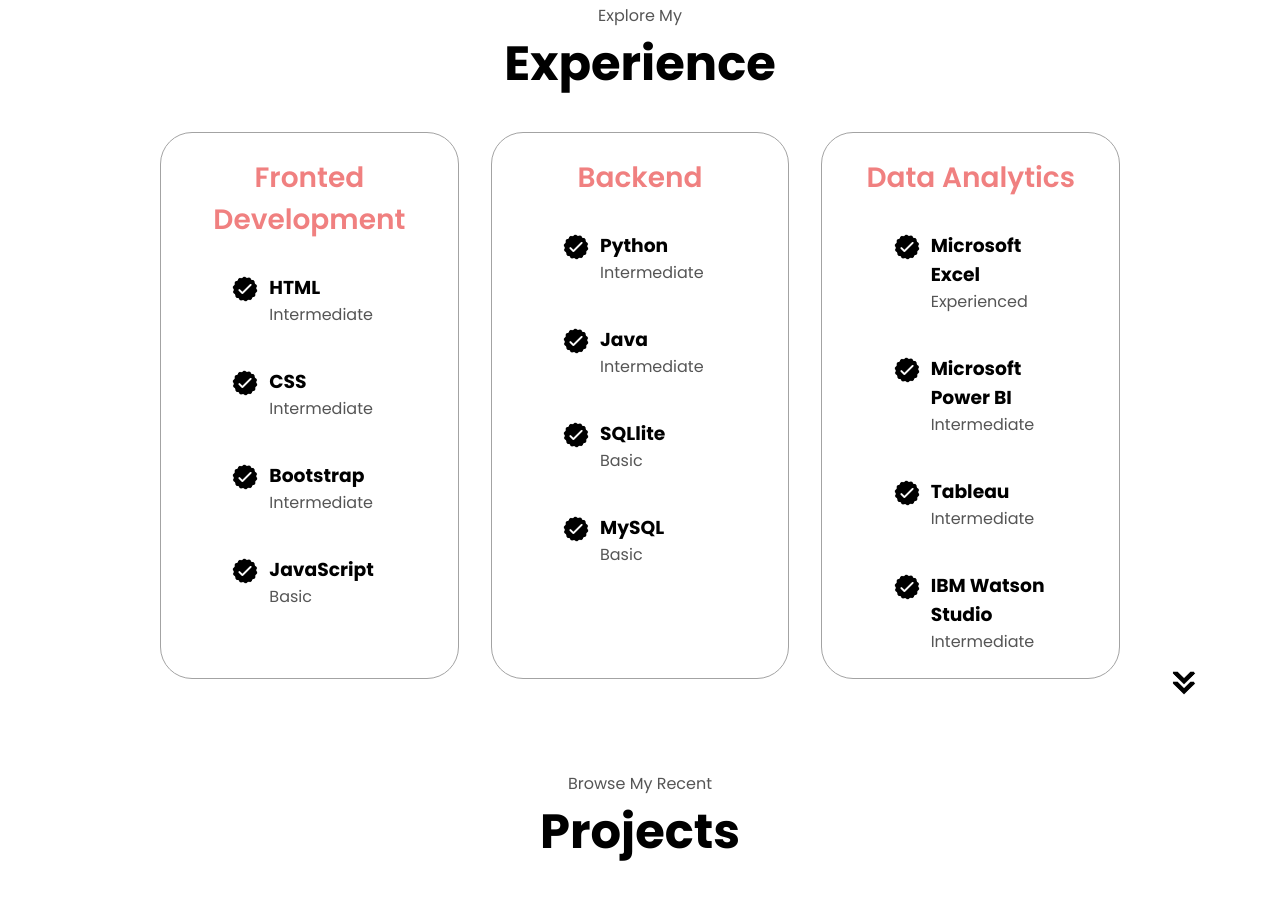
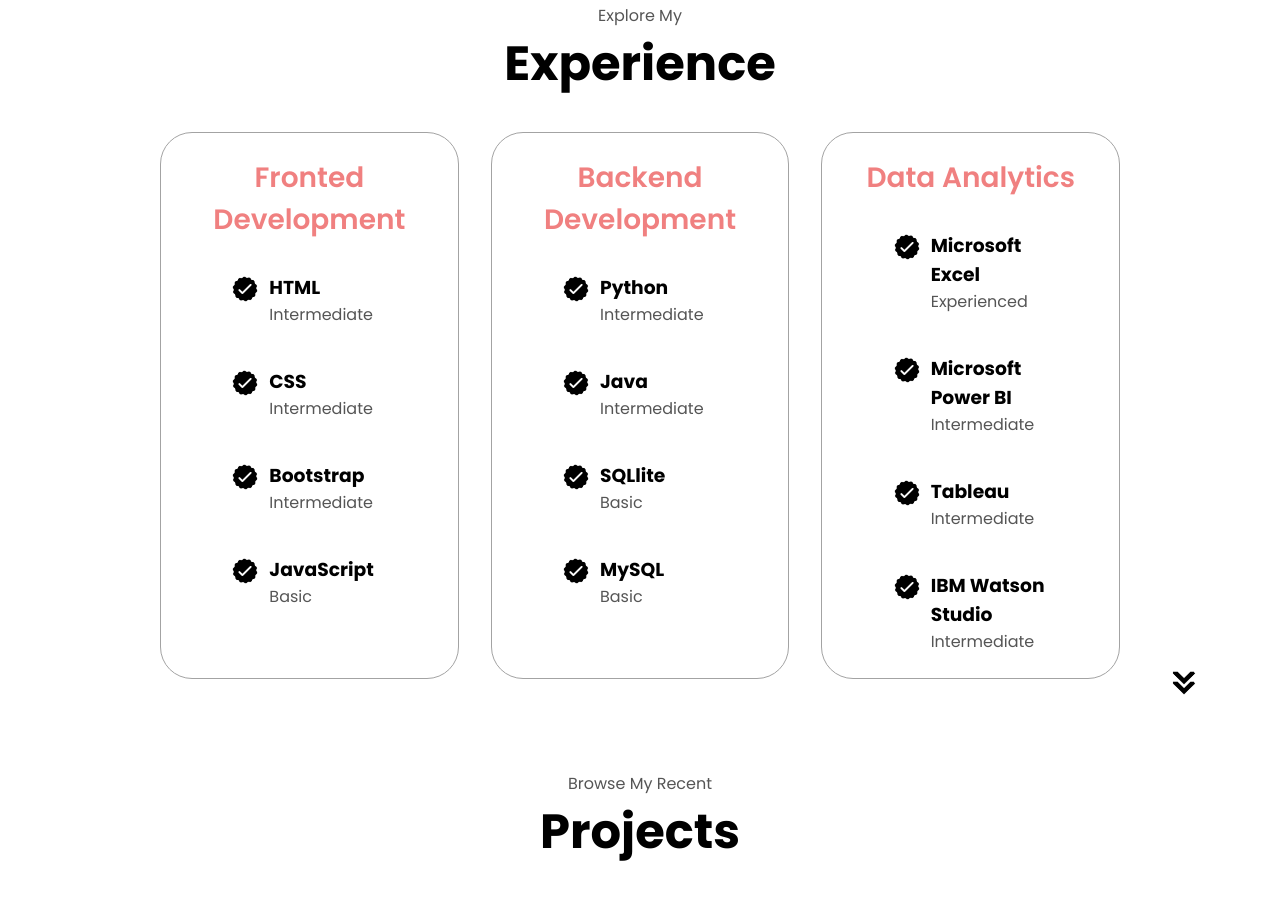
Before and after one commit to avillalv/Portfolio, a plain HTML site: page index.html in a window 1280 px wide. Shown: the part 1693-2590 px from the top of the page. Drawn offline with Linux system fonts and the light colour scheme.

Commit message:
Update index.html

```diff
--- a/index.html
+++ b/index.html
@@ -131,7 +131,7 @@
                     </div>
                 </div>
                 <div class="details-container">
-                    <h2 class="experience-sub-title">Backend</h2>
+                    <h2 class="experience-sub-title">Backend Development</h2>
                     <div class="article-container">
                         <article>
                             <img src="./assets/checkmark.png" alt="experience icon" class="icon">
```
